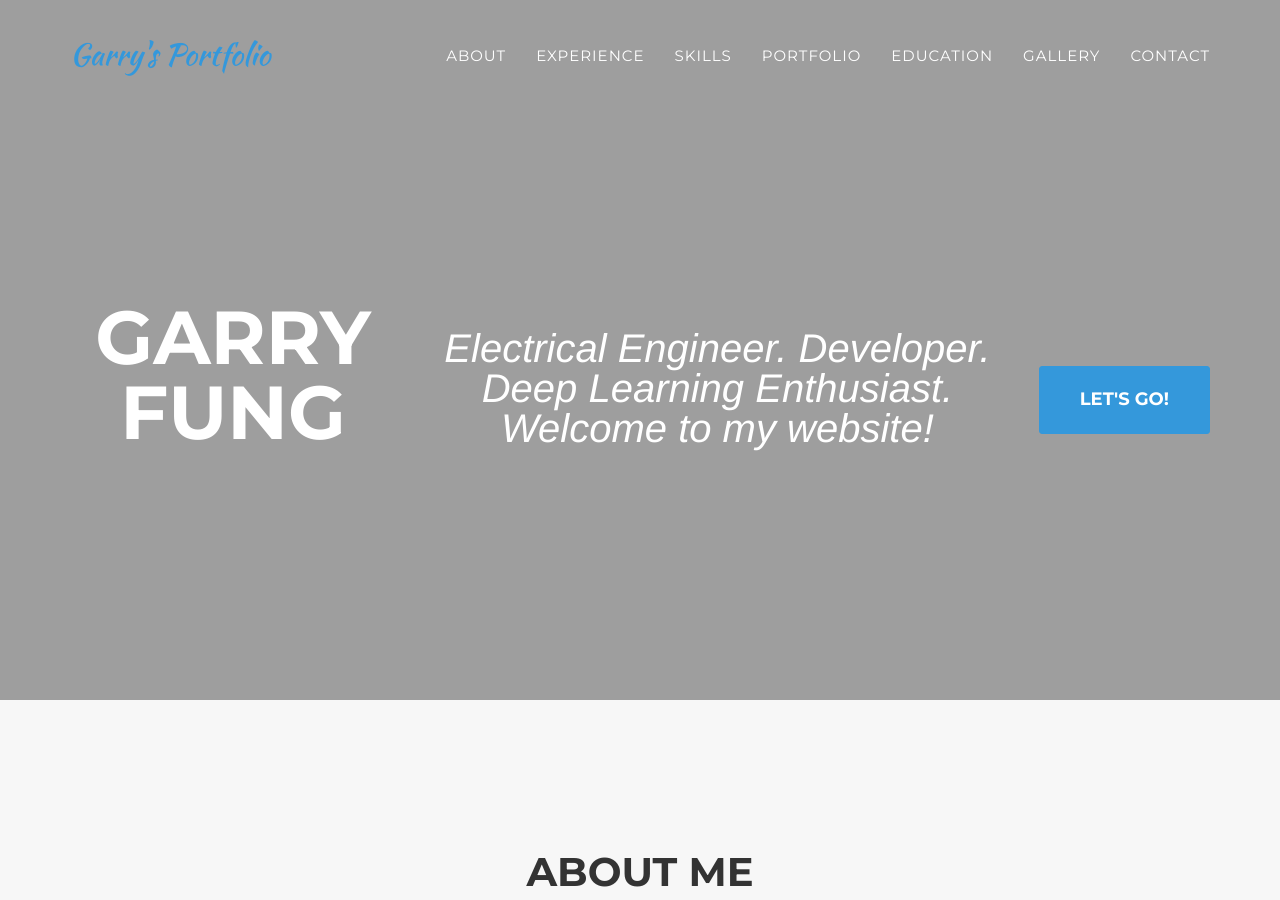
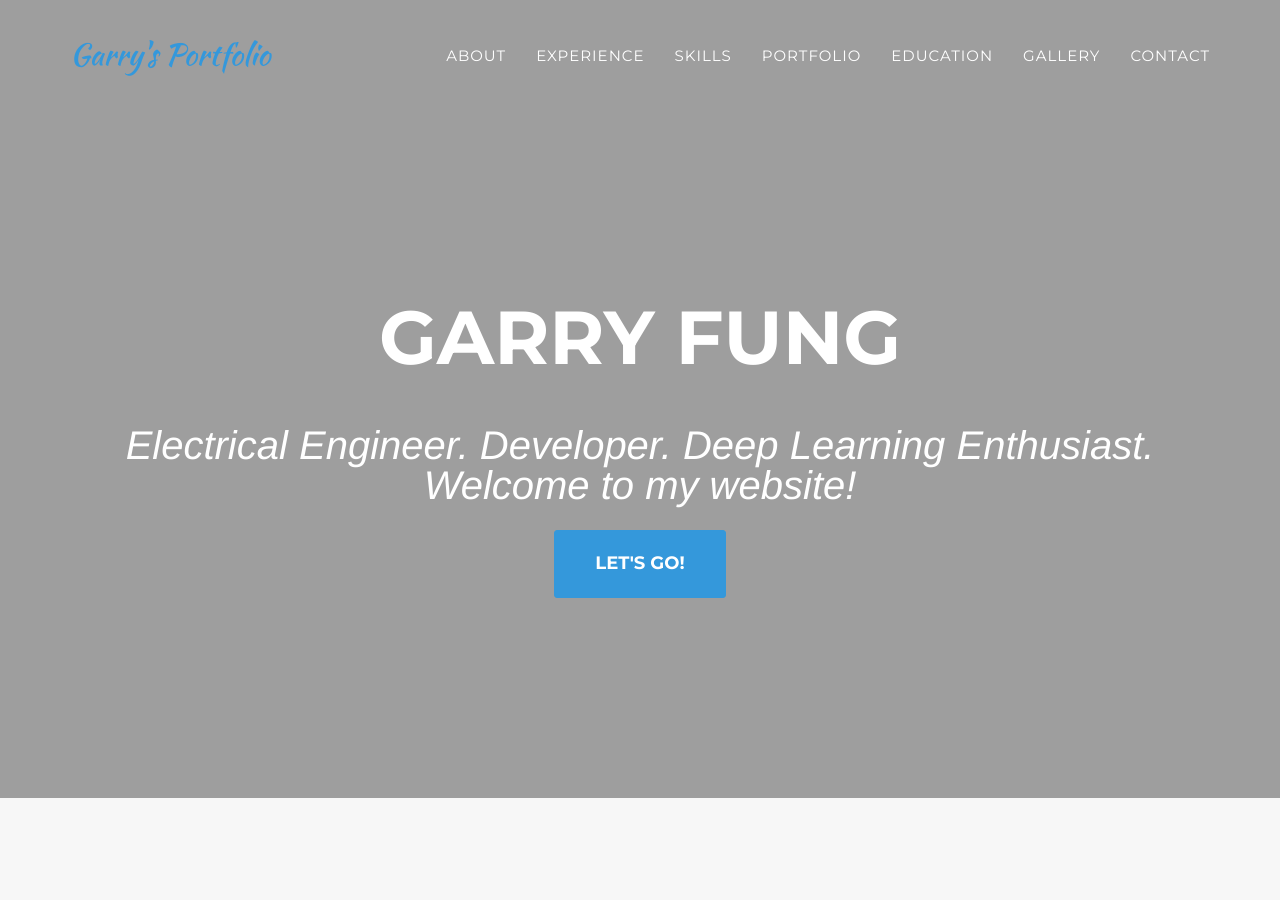
Before and after one commit to leoxovi/leoxovi.github.io, a Jekyll site: the page built from index.html, in a window 1280 px wide and 900 px high. Built offline with Jekyll 4.4.1, drawn with Linux system fonts in a browser that asks for light colours; some web fonts are replaced.

Commit message:
fixed header

```diff
--- a/_includes/header.html
+++ b/_includes/header.html
@@ -50,12 +50,11 @@
     <header>
       <div class="container">
           <div class="intro-text">
-            <div class="viewport-header">
+
               <div class="intro-heading">Garry Fung</div>
-                <div class="intro-lead-in">Electrical Engineer. Developer. Deep Learning Enthusiast.<br> Welcome to my website!</div>
+                <div class="intro-lead-in">Electrical Engineer. Developer. Deep Learning Enthusiast. Welcome to my website!</div>
                 <a href="#about" class="page-scroll btn btn-xl">Let's go!</a>
               </div>
-          </div>
       </div>
     </header>
 <!--
```
